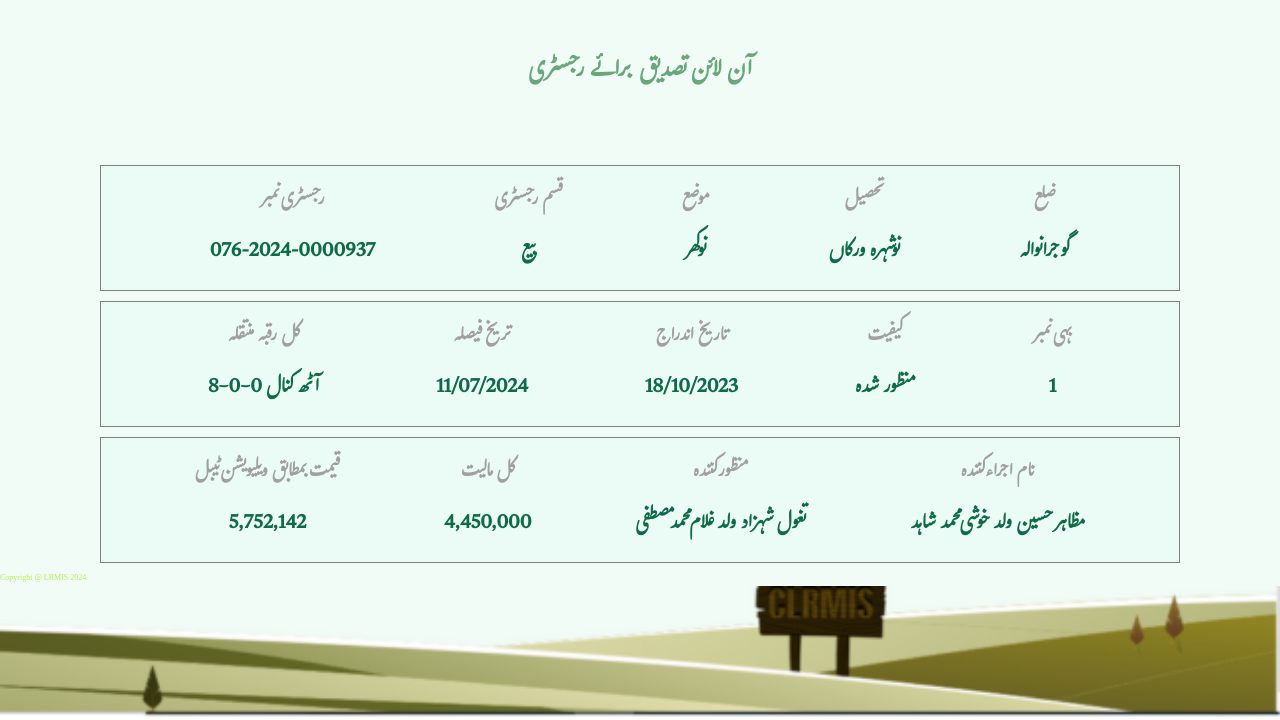
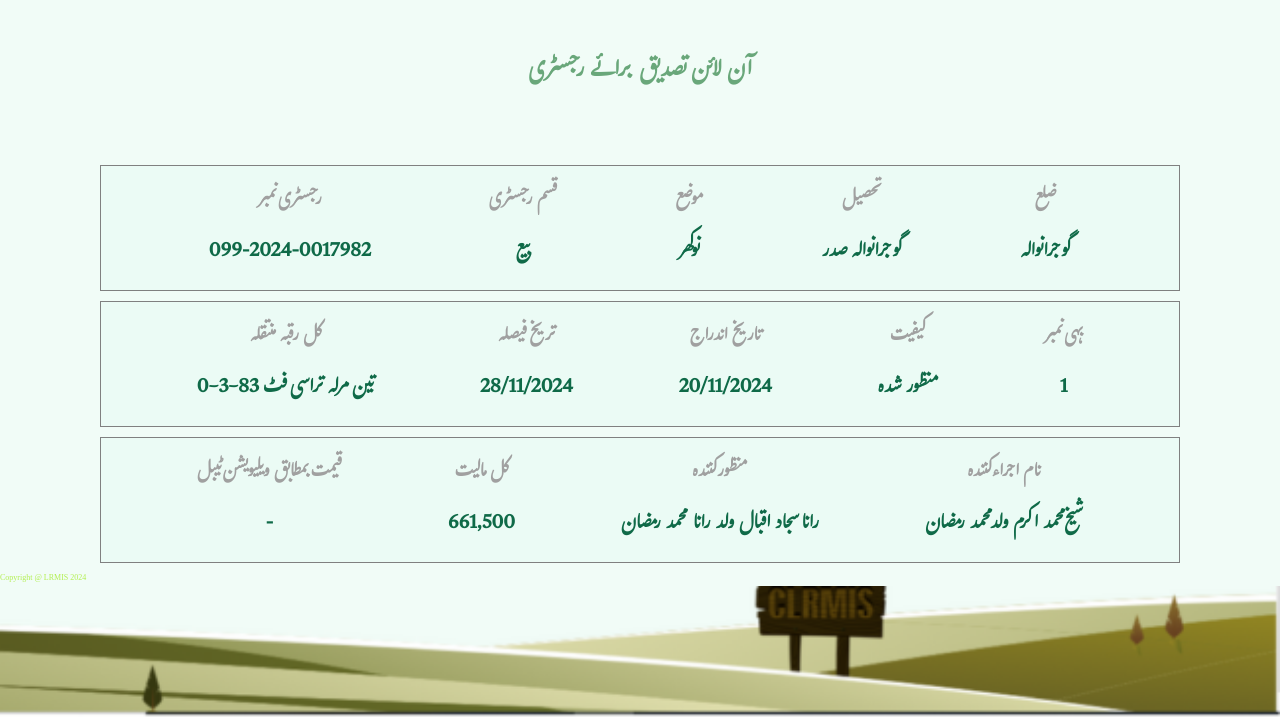
Before and after one commit to punjabzameen/Punjab30, a plain HTML site: page index.html in a window 1280 px wide. Shown: the part 80-800 px from the top of the page. Drawn offline with Linux system fonts and the light colour scheme.

Commit message:
Update index.html

```diff
--- a/index.html
+++ b/index.html
@@ -32,7 +32,7 @@
             <div class="item text1">
                 <h3>رجسٹری نمبر
                 </h3>
-                <p>076-2024-0000937
+                <p>099-2024-0017982
                 </p>
             </div>
             <div class="item text2"><h3>قسم رجسٹری
@@ -48,7 +48,7 @@
             <div class="item text4">
                 <h3>تحصیل
                 </h3>
-                <p>نوشہرہ ورکاں
+                <p>گوجرانوالہ صدر
                 </p>
             </div>
             <div class="item text5">
@@ -63,18 +63,18 @@
             <div class="item text1">
                 <h3>کل رقبہ منتقلہ
                 </h3>
-                <p>8-0-0 آٹھ کنال
+                <p>0-3-83 تین مرلہ تراسی فٹ
                 </p>
             </div>
             <div class="item text2"><h3>تریخ فیصلہ
 
             </h3>
-            <p>11/07/2024
+            <p>28/11/2024
             </p></div>
             <div class="item text3">
                 <h3>تاریخ اندراج
                 </h3>
-                <p>18/10/2023
+                <p>20/11/2024
                 </p>
             </div>
             <div class="item text4">
@@ -95,23 +95,23 @@
             <div class="item text1">
                 <h3>قیمت بمطابق ویلیویشن ٹیبل
                 </h3>
-                <p>5,752,142
+                <p>-
                 </p>
             </div>
             <div class="item text2"><h3>کل مالیت
             </h3>
-            <p>4,450,000
+            <p>661,500
             </p></div>
             <div class="item text3">
                 <h3>منظور کنندہ
                 </h3>
-                <p>تغول شہزاد ولد غلام محمد مصطفی
+                <p>رانا سجاد اقبال ولد رانا محمد رمضان
                 </p>
             </div>
             <div class="item text4">
                 <h3>نام اجراء کنندہ
                 </h3>
-                <p>مظاہر حسین ولد خوشی محمد شاہد
+                <p>شیخ محمد اکرم ولد محمد رمضان
                 </p>
             </div>
 
```
